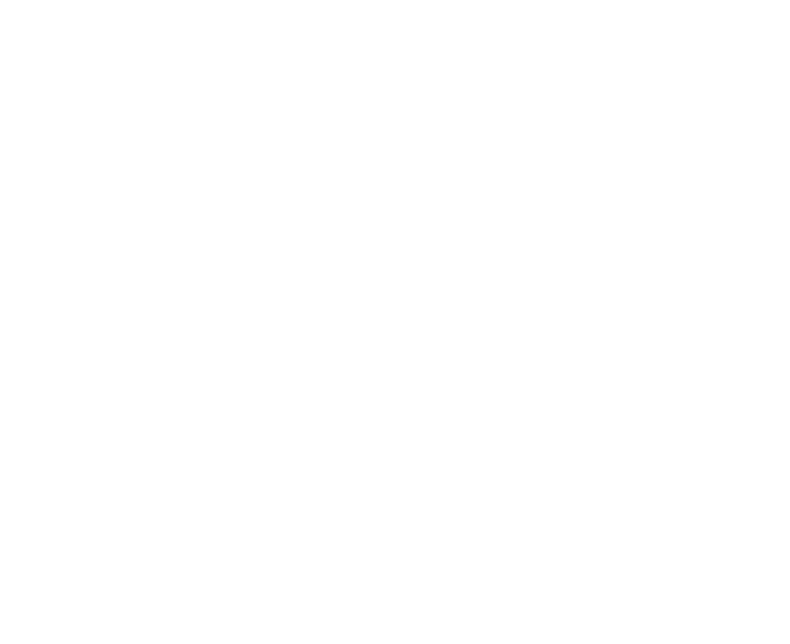
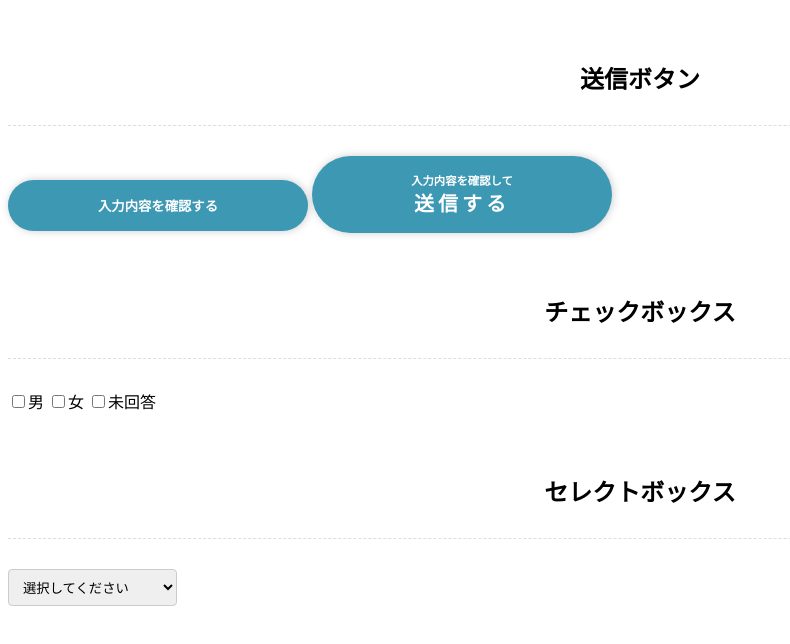
Before and after one commit to kbo580/html-css-kyoukasyo, a plain HTML site: page index.html in a window 1280 px wide. Shown: the whole page, without its empty margins (0-790 px from the left). Drawn offline with Linux system fonts and the light colour scheme.

Commit message:
Windowsでアップロードまで終了

```diff
--- a/index.html
+++ b/index.html
@@ -4,9 +4,33 @@
   <meta charset="UTF-8">
   <meta http-equiv="X-UA-Compatible" content="IE=edge">
   <meta name="viewport" content="width=device-width, initial-scale=1.0">
+  <link rel="stylesheet" href="css/styles.css">
   <title>Document</title>
 </head>
 <body>
+  <h2 class="sectionTitle">送信ボタン</h2>
+  <form action="">
+    <button class="btn">入力内容を確認する</button>
 
+    <button class="btn btn-02"><span class="btn-02__sub">入力内容を確認して</span><span class="btn-02__main">送信する</span> </button>
+  </form>
+
+  <h2 class="sectionTitle">チェックボックス</h2>
+  <label>
+    <input type="checkbox" id="men">男
+  </label>
+
+  <input type="checkbox" id="woman"><label for="woman">女</label>
+  <input type="checkbox">未回答
+
+  <h2 class="sectionTitle">セレクトボックス</h2>
+    <select name="" id="">
+      <option value="">選択してください</option>
+      <option value="1">選択肢１</option>
+      <option value="2">選択肢２</option>
+      <option value="3">選択肢３</option>
+      <option value="4">選択肢４</option>
+      <option value="5">選択肢５</option>
+    </select>
 </body>
 </html>
```
